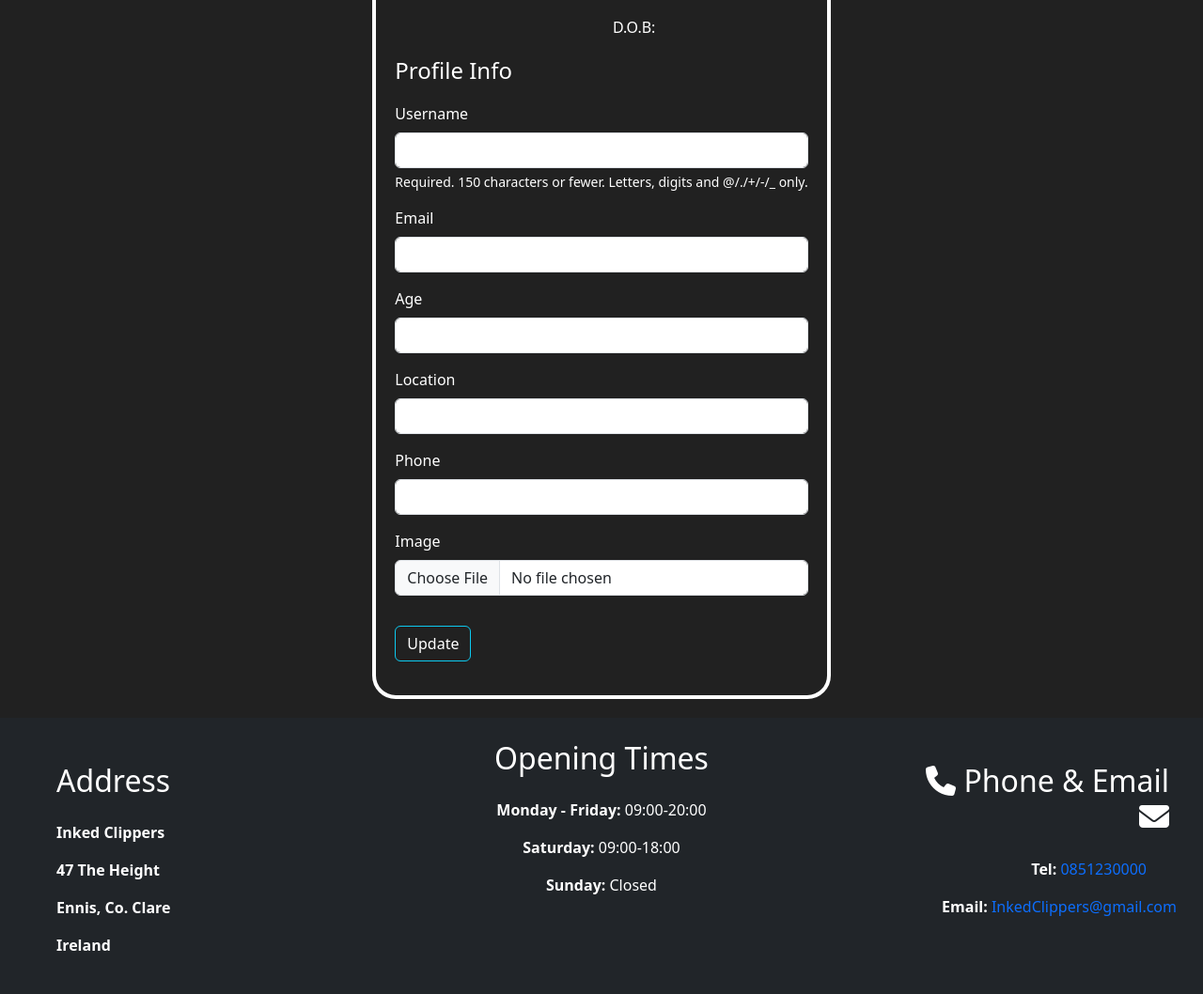
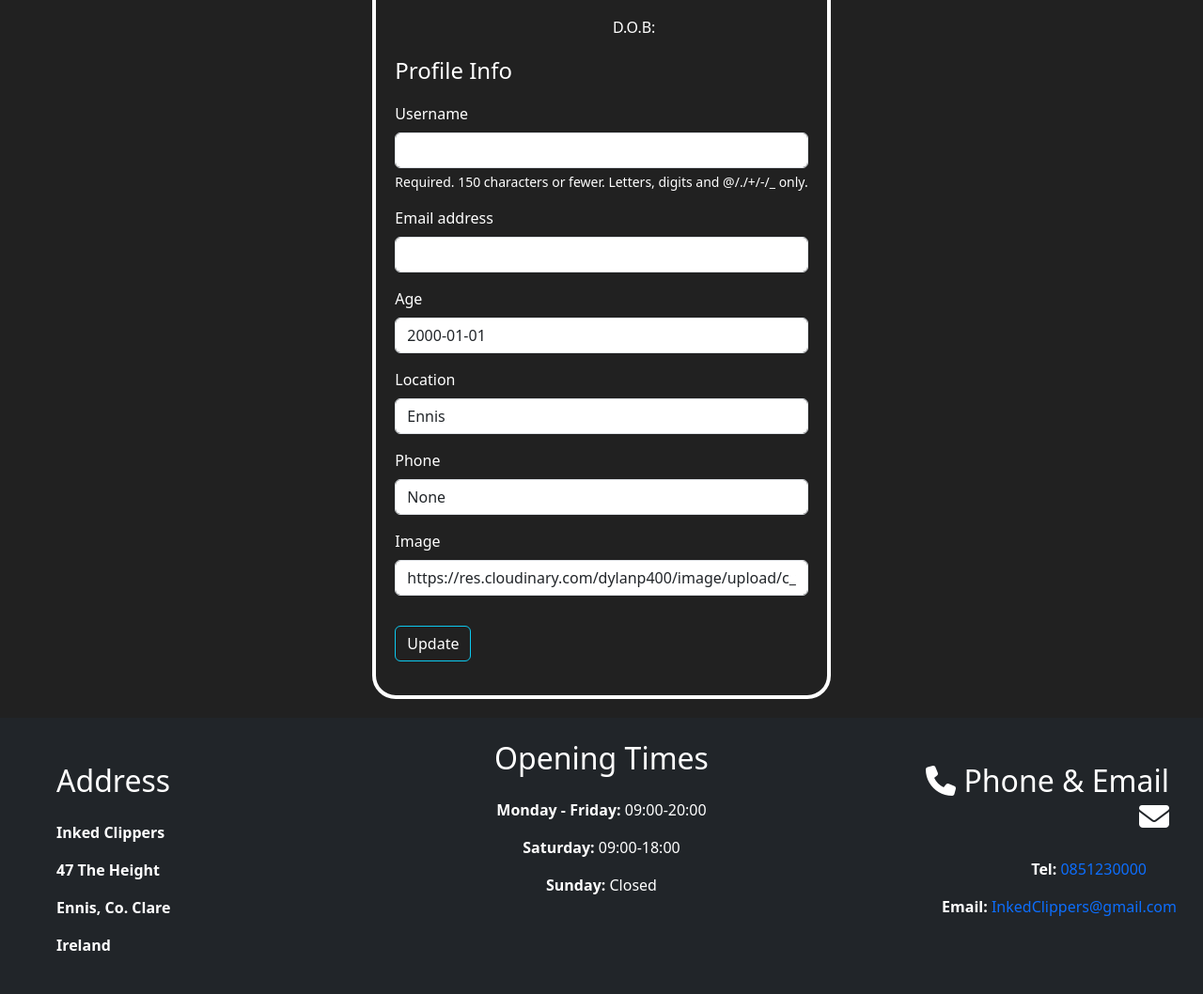
Before and after one commit to DylanP400/InkedClippers, a Django app: template users/templates/users/profile.html in a window 1280 px wide. Shown: the part 243-1301 px from the top of the page at 94% size. Run offline with Django 3.2, Linux system fonts and the light colour scheme; the template is opened without the code that fills it: values that come from a table or form of the project are taken from there, others are empty; some libraries are stand-ins or nearby versions.

Commit message:
Fixed profile page not displaying user data and image

```diff
--- a/core/templates/core/home.html
+++ b/core/templates/core/home.html
@@ -45,7 +45,7 @@
 <!--Testimonials-->
 
 <section>
-    <h3 class="text-center text-white mt-3">Testimonials by our members</h2>
+    <h3 class="text-center text-white mt-3">Testimonials</h3>
     <hr class="text-white">
     <div class="container-fluid my-3">
         <div class="row">
--- a/inkedclippers/settings.py
+++ b/inkedclippers/settings.py
@@ -30,7 +30,7 @@
 # SECURITY WARNING: don't run with debug turned on in production!
 DEBUG = True
 
-ALLOWED_HOSTS = ['8000-dylanp400-inkedclippers-98oc91nvvqw.ws-eu101.gitpod.io', "inked-clippers-6a7245ad63c3.herokuapp.com"]
+ALLOWED_HOSTS = ['8000-dylanp400-inkedclippers-98oc91nvvqw.ws-eu102.gitpod.io', "inked-clippers-6a7245ad63c3.herokuapp.com"]
 
 
 # Application definition
@@ -137,6 +137,7 @@
 STATICFILES_STORAGE = 'cloudinary_storage.storage.StaticHashedCloudinaryStorage'
 STATICFILES_DIRS = [os.path.join(BASE_DIR, 'static'), ]
 STATIC_ROOT = os.path.join(BASE_DIR, 'staticfiles')
+MEDIA_ROOT = os.path.join(BASE_DIR, 'media')
 MEDIA_URL = '/media/'
 DEFAULT_FILE_STORAGE = 'cloudinary_storage.storage.MediaCloudinaryStorage'
 
--- a/users/forms.py
+++ b/users/forms.py
@@ -16,17 +16,12 @@
 
 
 class UserUpdateForm(forms.ModelForm):
-    email = forms.EmailField()
-    age = forms.IntegerField()
-    location = forms.CharField(max_length=100)
-    phone = forms.CharField(max_length=20)
-
     class Meta:
         model = User
-        fields = ['username', 'email', 'age', 'location', 'phone']
+        fields = ['username', 'email']
 
 
 class ProfileUpdateForm(forms.ModelForm):
     class Meta:
         model = Profile
-        fields = ['image']
+        fields = ['age', 'location', 'phone', 'image']
--- a/users/models.py
+++ b/users/models.py
@@ -1,6 +1,5 @@
 from django.db import models
 from django.contrib.auth.models import User
-from cloudinary_storage.storage import RawMediaCloudinaryStorage
 from cloudinary.models import CloudinaryField
 from PIL import Image
 from urllib.request import urlopen
@@ -8,10 +7,10 @@
 
 class Profile(models.Model):
     user = models.OneToOneField(User, on_delete=models.CASCADE)
-    image = models.ImageField(default='placeholder')
+    image = CloudinaryField('image', default='https://res.cloudinary.com/dylanp400/image/upload/c_fit,h_296/v1689790501/BS-default.jpg')
     location = models.CharField(max_length=100, default='Ennis')
     age = models.DateField(default='2000-01-01')
-    phone = models.CharField(max_length=20, default='SOME STRING')
+    phone = models.CharField(max_length=20, default='None')
 
     def __str__(self):
         return f'{self.user.username} Profile'
--- a/users/templates/users/profile.html
+++ b/users/templates/users/profile.html
@@ -6,7 +6,7 @@
     <div id="profile-container">
         <div class="row">
             <div class="col-6">
-                <img class="rounded-circle account-img" src="{{ user.profile.image.url }}" alt="">
+                <img class="rounded-circle account-img" src="{{ user.profile.image.url }}" alt="User profile image">
             </div>
             <div class="col-6">
                 <p class="text-white account-heading">Username:<span class="text-secondary">
--- a/users/views.py
+++ b/users/views.py
@@ -10,7 +10,8 @@
         if form.is_valid():
             form.save()
             username = form.cleaned_data.get('username')
-            messages.success(request, f'Your account has been created! You can now log in')
+            messages.success(
+                request, f'Your account has been created! You can now log in')
             return redirect('login-page')
 
     else:
```
Also changed, not shown: users/migrations/0004_alter_profile_image.py (added), users/migrations/0005_alter_profile_image.py (added), users/migrations/0006_auto_20230723_2010.py (added). Lines whose indentation alone changed are shown as unchanged.
